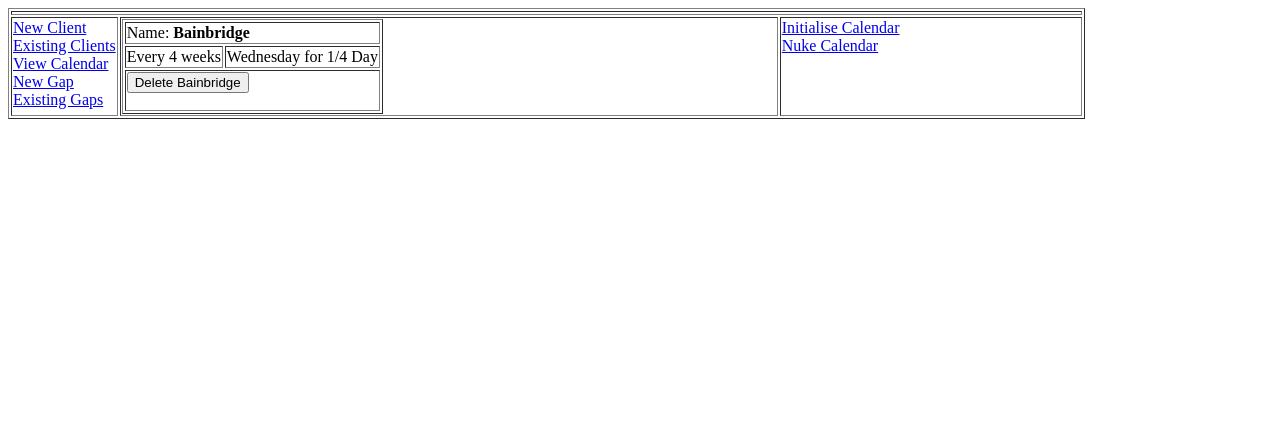
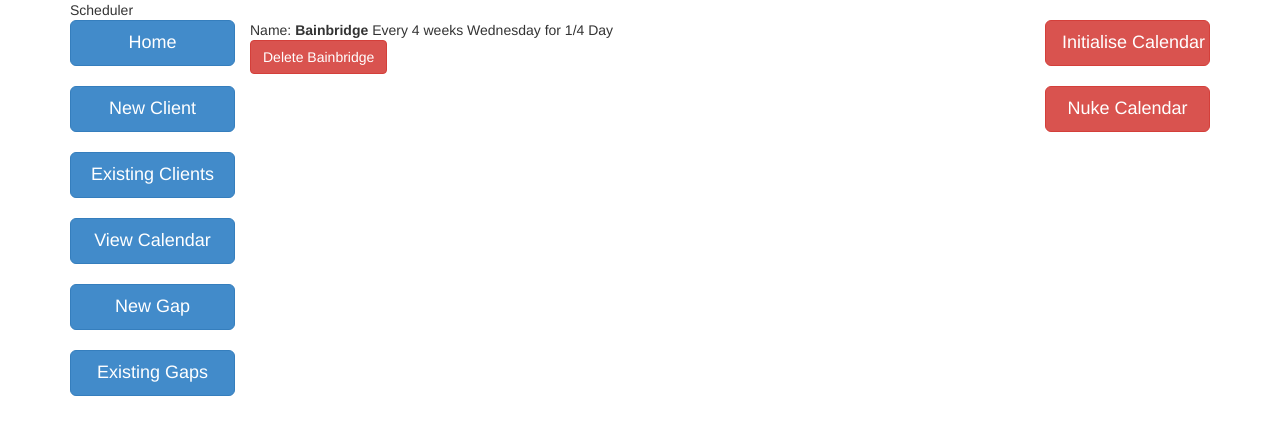
Before and after one commit to dwagon/Scheduler, a Django app: page /client/9/delete in a window 1280 px wide. Shown: the top 435 px of the page. Run offline with Django 3.2, Linux system fonts and the light colour scheme; data comes from the database, SQL or seed files in the repository; parts of the project's set-up code (start-up, migrations or seed data) failed here and were passed over; some libraries are stand-ins or nearby versions.

Commit message:
Starting to use bootstrap/css rather than tables

```diff
--- a/scheduler/client/templates/client/client_confirm_delete.html
+++ b/scheduler/client/templates/client/client_confirm_delete.html
@@ -1,12 +1,11 @@
 {% extends "base/base.html" %}
 {% block content %}
-<table border=1>
+<div class="row">
 {% include "client/client_view.html" %}
-<tr>
-<td colspan="3">
+</div>
+<div class="row">
 <form action="" method="post"> {% csrf_token %}
-    <input type="submit" value="Delete {{client.name}}" name="Delete" />
+    <input class="btn btn-danger" type="submit" value="Delete {{client.name}}" name="Delete" />
 </form>
-</td></tr>
-</table>
+</div>
 {% endblock %}
--- a/scheduler/client/templates/client/client_view.html
+++ b/scheduler/client/templates/client/client_view.html
@@ -1,16 +1,11 @@
-<tr>
-<td colspan=2>Name: <b>{{client.name}}</b> </td>
-</tr>
-<tr>
-<td>Every {{client.regularity}} weeks </td>
-<td>{{client.get_dayofweek_display}}
+Name: <b>{{client.name}}</b>
+Every {{client.regularity}} weeks
+{{client.get_dayofweek_display}}
 {% if client.flexible %} (Flexible) {% endif %}
-for {{client.get_duration_display}} </td>
-</tr>
+for {{client.get_duration_display}}
 {% if client.startdate or client.enddate %}
-<tr>
-<td> Date Range: </td>
-<td colspan="2">
+
+Date Range:
 {% if client.startdate %}
     {{client.startdate}} -
 {% endif %}
@@ -19,11 +14,7 @@ for {{client.get_duration_display}} </td>
 {% else %}
 Onwards
 {% endif %}
-</td>
-</tr>
 {% endif %}
 {% if client.note %}
-    <tr>
-    <td colspan=2>Notes: {{client.note}}</td>
-    </tr>
+Notes: {{client.note}}
 {% endif %}
--- a/scheduler/scheduler/templates/base/base.html
+++ b/scheduler/scheduler/templates/base/base.html
@@ -1,36 +1,72 @@
-<table border="1">
-<tr><td colspan="3">{% block topbar %} {% endblock %}</td></tr>
-<tr>
-<td rowspan="3" width=10% valign="top">
+<!DOCTYPE html>
+<html lang="en">
+<head>
+<meta charset="utf-8">
+<meta http-equiv="X-UA-Compatible" content="IE=edge">
+<meta name="viewport" content="width=device-width, initial-scale=1">
+<meta name="description" content="">
+<meta name="author" content="">
+<link rel="icon" href="../../favicon.ico">
+<title>Scheduler</title>
+<!-- Bootstrap core CSS -->
+<link href="/static/b/css/bootstrap.min.css"
+rel="stylesheet">
+<script src="http://code.jquery.com/jquery-1.11.0.min.js"></script>
+
+</head>
+<body>
+<div class="container">
+
+<div class="row">
+    <div class="col-md-1">Scheduler</div>
+    <div class="col-md-11">{% block topbar %} {% endblock %}</div>
+</div>
+<div class="row">
+    <div class="col-md-2">
 {% block sidebar %}
-<a href="{% url 'newClient' %}">New Client</a><br>
-<a href="{% url 'listClients' %}">Existing Clients</a><br>
-<a href="{% url 'displayThisMonth' %}">View Calendar</a><br>
-<a href="{% url 'newGap' %}">New Gap</a><br>
-<a href="{% url 'listGap' %}">Existing Gaps</a><br>
+<a href="{% url 'index' %}"><button type="button" class="btn btn-primary btn-lg
+btn-block ">Home</button></a><br>
+<a href="{% url 'newClient' %}"><button type="button" class="btn btn-primary
+btn-lg btn-block ">New Client</button></a><br>
+<a href="{% url 'listClients' %}"><button type="button" class="btn btn-primary
+btn-lg btn-block ">Existing Clients</button></a><br>
+<a href="{% url 'displayThisMonth' %}"><button type="button" class="btn
+btn-primary btn-lg btn-block ">View Calendar</button></a><br>
+<a href="{% url 'newGap' %}"><button type="button" class="btn btn-primary btn-lg
+btn-block ">New Gap</button></a><br>
+<a href="{% url 'listGap' %}"><button type="button" class="btn btn-primary btn-lg
+btn-block ">Existing Gaps</button></a><br>
 {% endblock %}
-</td><td>
+    </div>
+<div class="col-md-8">
 {% block content %}
 ContentBlock
 {% endblock %}
-</td>
-<td valign="top">
+</div>
+<div class="col-md-2">
 {% block rightbar %}
-<a href="{% url 'generateAllVisits' %}">Initialise Calendar</a><br>
-<a href="{% url 'clearAllVisits' %}">Nuke Calendar</a><br>
+<a href="{% url 'generateAllVisits' %}"><button type="button" class="btn
+btn-danger btn-lg btn-block ">Initialise Calendar</button></a></br>
+<a href="{% url 'clearAllVisits' %}"><button type="button" class="btn btn-danger
+btn-lg btn-block ">Nuke Calendar</button></a><br>
 {% endblock %}
-</td>
-</tr>
+</div>
+</div>
+<div class="row">
 {% if messages %}
-<tr><td colspan="2">
 <ul class="messages">
     {% for message in messages %}
         <li{% if message.tags %} class="{{ message.tags }}"{% endif %}>{{ message }}</li>
     {% endfor %}
 </ul>
-</td></tr>
+</div>
 {% endif %}
 {% if debug %}
-<tr><td colspan="2">{{debug}}</td></tr>
+<div class="row">
+    <div class="col-md-12">{{debug}}</div>
+</div>
 {% endif %}
-</table>
+
+</div>
+</body>
+</html>
```
Also changed, not shown: scheduler/client/templates/client/client_detail.html (+29 -12 lines).
